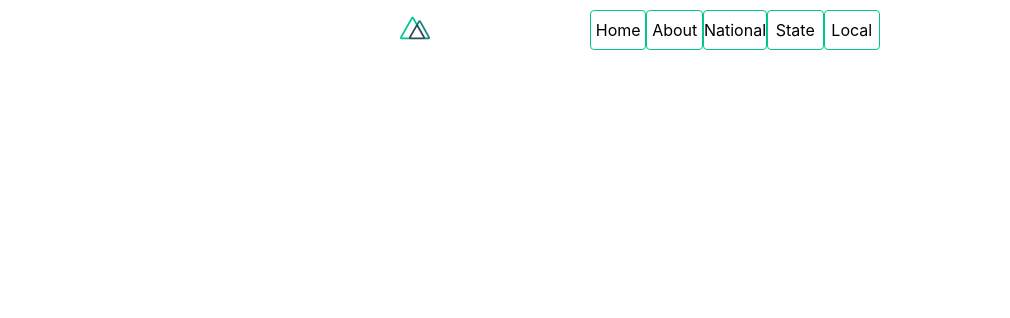
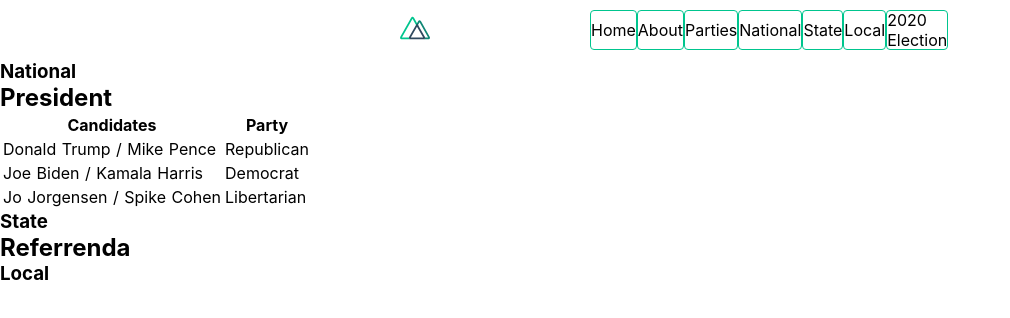
Before and after one commit to openbrian/election-notebook, a Nuxt app: page /election_2020 in a window 1280 px wide. Shown: the top 318 px of the page, without its empty margins (0-1010 px from the left). Built offline with nearby package versions, Linux system fonts and the light colour scheme.

Commit message:
Add parties and election pages.

```diff
--- a/components/navBar.vue
+++ b/components/navBar.vue
@@ -13,6 +13,9 @@
         <nuxt-link to="/about">About</nuxt-link>
       </div>
       <div class="nav__link">
+        <nuxt-link to="/parties">Parties</nuxt-link>
+      </div>
+      <div class="nav__link">
         <nuxt-link to="/national">National</nuxt-link>
       </div>
       <div class="nav__link">
@@ -20,6 +23,9 @@
       </div>
       <div class="nav__link">
         <nuxt-link to="/local">Local</nuxt-link>
+      </div>
+      <div class="nav__link">
+        <nuxt-link to="/election_2020">2020 Election</nuxt-link>
       </div>
     </nav>
   </header>
--- /dev/null
+++ b/pages/election_2020.vue
@@ -0,0 +1,33 @@
+<template>
+  <section>
+    <section>
+      <h1>National</h1>
+      <h2>President</h2>
+      <table>
+        <tr>
+          <th>Candidates</th>
+          <th>Party</th>
+        </tr>
+        <tr>
+          <td>Donald Trump / Mike Pence</td>
+          <td>Republican</td>
+        </tr>
+        <tr>
+          <td>Joe Biden / Kamala Harris</td>
+          <td>Democrat</td>
+        </tr>
+        <tr>
+          <td>Jo Jorgensen / Spike Cohen</td>
+          <td>Libertarian</td>
+        </tr>
+      </table>
+    </section>
+    <section>
+      <h1>State</h1>
+      <h2>Referrenda</h2>
+    </section>
+    <section>
+      <h1>Local</h1>
+    </section>
+  </section>
+</template>
--- /dev/null
+++ b/pages/parties.vue
@@ -0,0 +1,54 @@
+<template>
+  <section class="home">
+    <h1 class="home__heading">Political Parties</h1>
+    <div class="cards">
+      <div
+        class="card__container"
+        v-for="party in parties"
+        :key="party.id"
+        @click.prevent="storeBranchInfo(party)"
+      >
+        <p class="card__name">
+          {{ party.name }}
+        </p>
+      </div>
+    </div>
+  </section>
+</template>
+<script>
+// https://www.smashingmagazine.com/2020/04/getting-started-nuxt/
+export default {
+  name: "about-nuxt",
+  data() {
+    return {
+      parties: [
+        {
+          id: "democrate",
+          name: "Democrat",
+        },
+        {
+          id: "republican",
+          name: "Republican",
+        },
+        {
+          id: "libertarian",
+          name: "Libertarian",
+        },
+        {
+          id: "green",
+          name: "Green",
+        }
+      ]
+    };
+  },
+  methods: {
+    storeBranchInfo(branch) {
+      this.$store.commit("saveInfo", {
+        branch: branch
+      });
+    }
+  }
+};
+</script>
+<style>
+</style>
```
